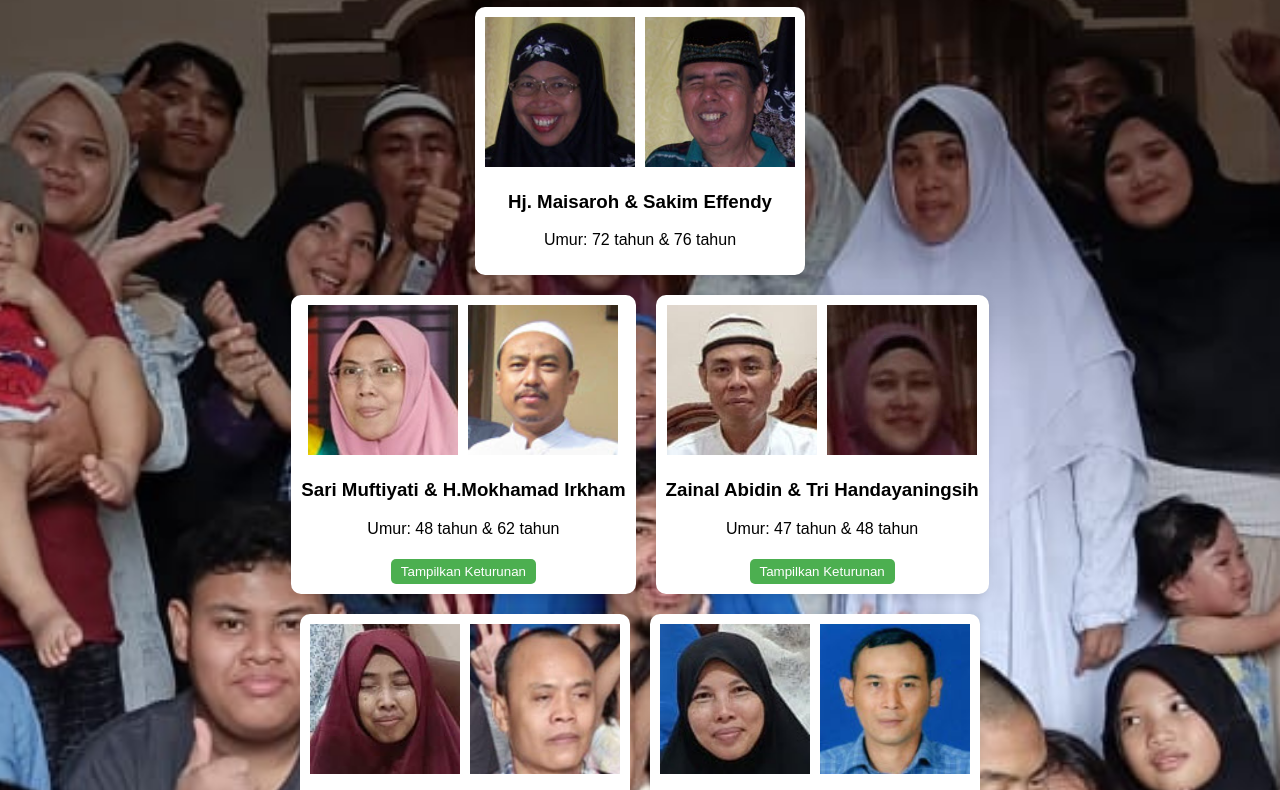
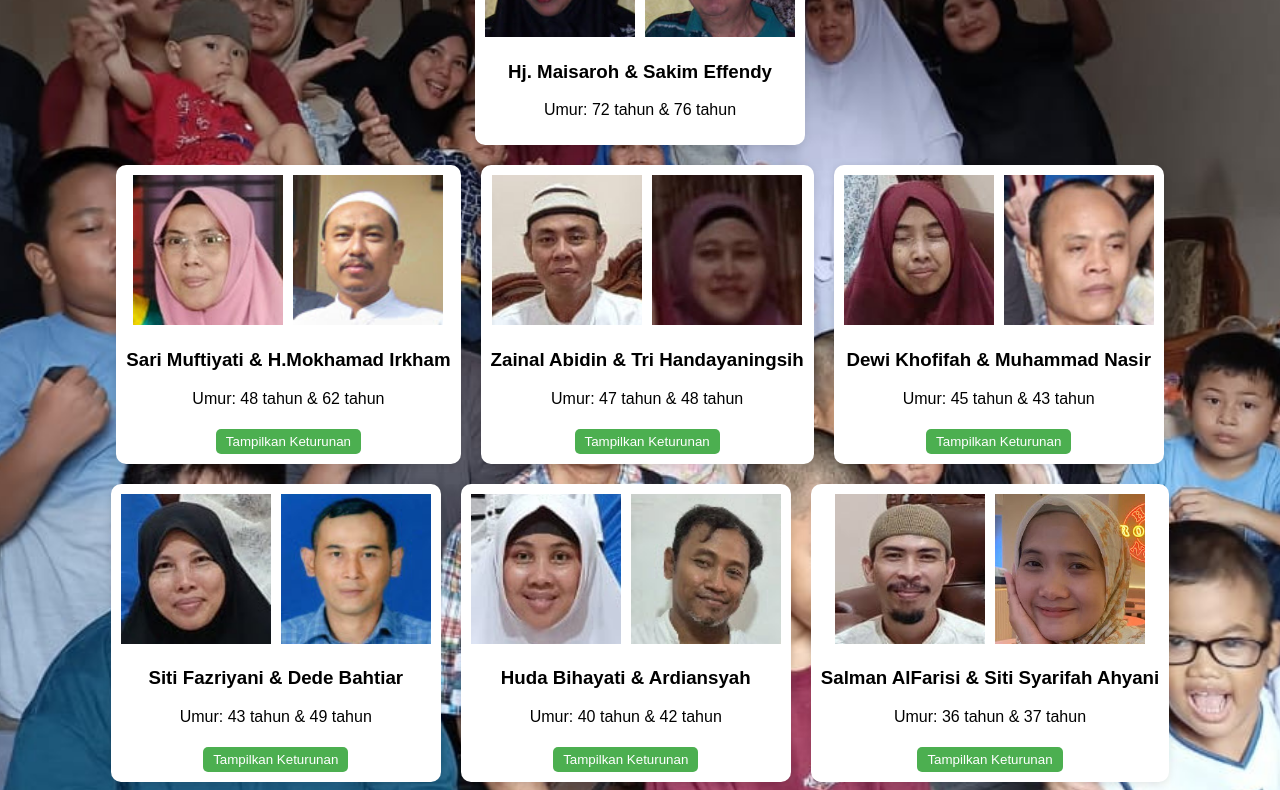
Before and after one commit to hanipmi/silsilahkeluarga, a plain HTML site: page index.html in a window 1280 px wide. Shown: the part 276-1066 px from the top of the page. Drawn offline with Linux system fonts and the light colour scheme.

Commit message:
bug text2

```diff
--- a/index.html
+++ b/index.html
@@ -12,7 +12,7 @@
   background-size: cover;              /* Agar gambar memenuhi seluruh layar */
   background-repeat: no-repeat;        /* Agar tidak diulang */
   background-position: center;         /* Posisi gambar di tengah */
-  padding: 150px;
+  padding: 20px;
     }
     h1 {
       text-align: center;
```
